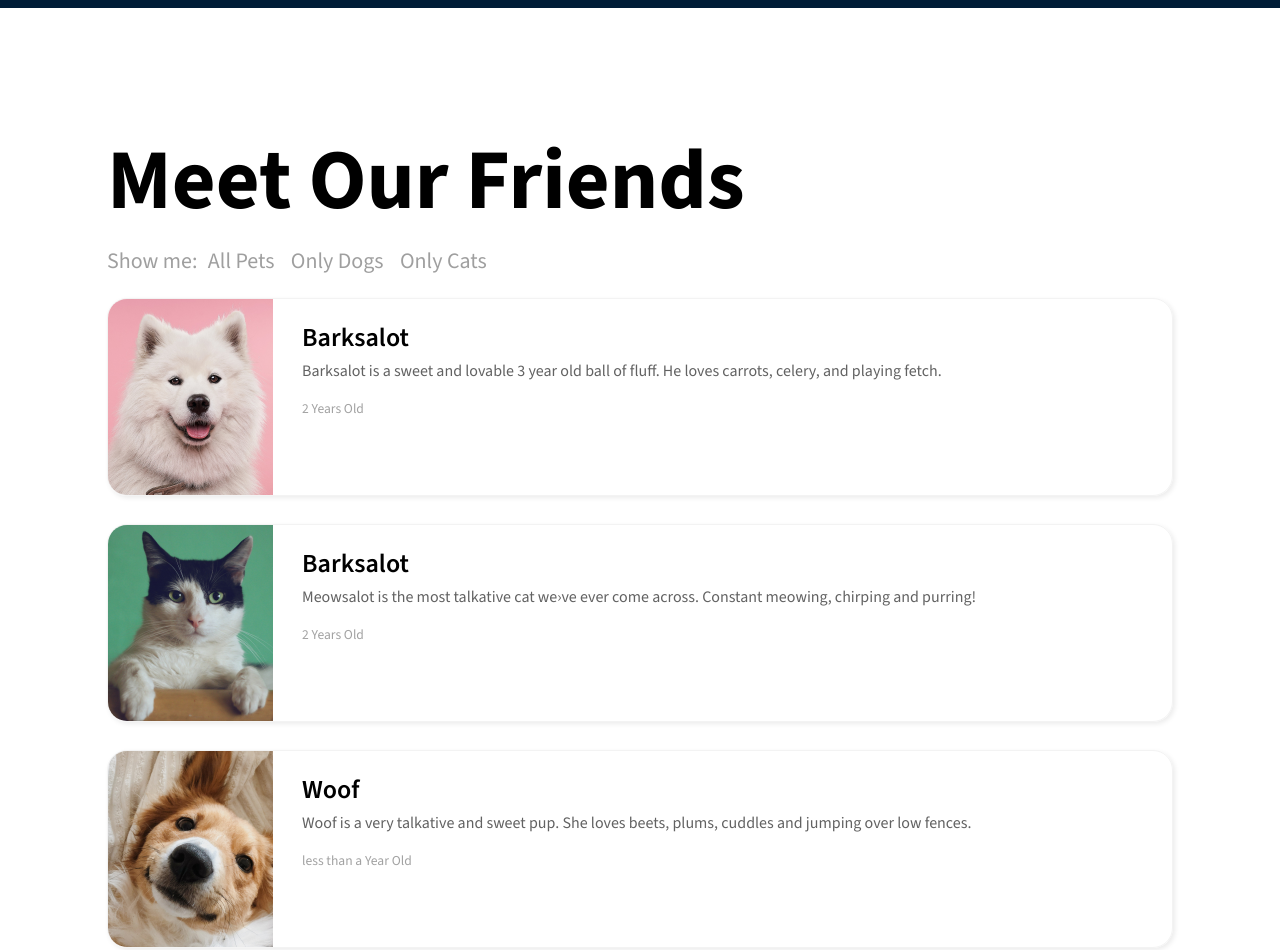
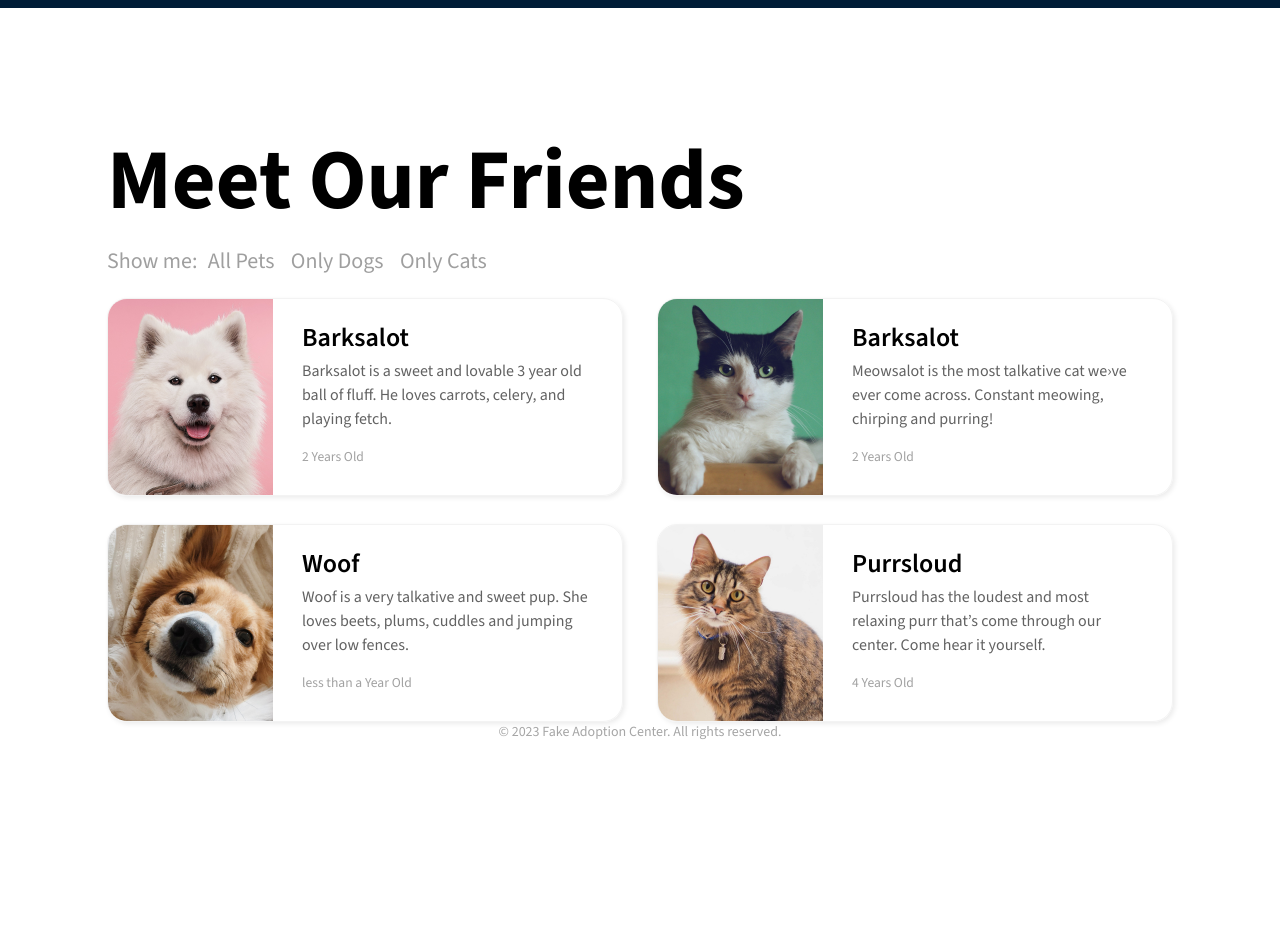
Before and after one commit to MilosBatancev/pet-adoption, a plain HTML site: page index.html in a window 1280 px wide. Shown: the part 1051-2001 px from the top of the page. Drawn offline with nearby package versions, Linux system fonts and the light colour scheme.

Commit message:
changed page title, view pets buttonfunction and layont

```diff
--- a/index.html
+++ b/index.html
@@ -4,7 +4,7 @@
 <head>
   <meta charset="UTF-8">
   <meta name="viewport" content="width=device-width, initial-scale=1.0">
-  <title>Our cool title</title>
+  <title>Pet Adoption Center</title>
   <link rel="preconnect" href="https://fonts.googleapis.com">
   <link rel="preconnect" href="https://fonts.gstatic.com" crossorigin>
   <link href="https://fonts.googleapis.com/css2?family=Source+Sans+3:wght@400;600;700&display=swap" rel="stylesheet">
@@ -18,7 +18,7 @@
         <h1>Find Your New Bestie</h1>
         <p class="intro-text">The most amazing list of adoptable pets at your fingertips. Updated fresh daily!</p>
         <div class="intro-buttons">
-          <a href="#" class="our-btn utility-mr">View Pets</a>
+          <a href="#view-pets" class="our-btn utility-mr">View Pets</a>
           <a href="#" class="our-btn our-btn--outline">Manage Pets</a>
         </div>
         <div class="intro-features">
@@ -98,7 +98,7 @@
     </div>
   </div>
   </div>
-  <div class="page-section">
+  <div class="page-section" id="view-pets">
     <div class="page-section-inner">
       <h2 class="page-section-title">Meet Our Friends</h2>
       <div class="pet-filter">
--- a/styles.css
+++ b/styles.css
@@ -7,6 +7,10 @@ html {
 
 body {
   font-family: 'Source Sans 3', sans-serif;
+}
+
+html {
+  scroll-behavior: smooth;
 }
 
 .top-section-wrapper {
@@ -176,9 +180,9 @@ our-btn:hover {
 
 .list-of-pets {
   display: grid;
-  grid-template-columns: repeat(auto-fit, min-max(340x, 1fr));
+  grid-template-columns: repeat(auto-fit, minmax(390px, 1fr));
   column-gap: 34px;
-  row-gap: 16px;
+  row-gap: 28px;
 }
 
 .pet-card {
```
